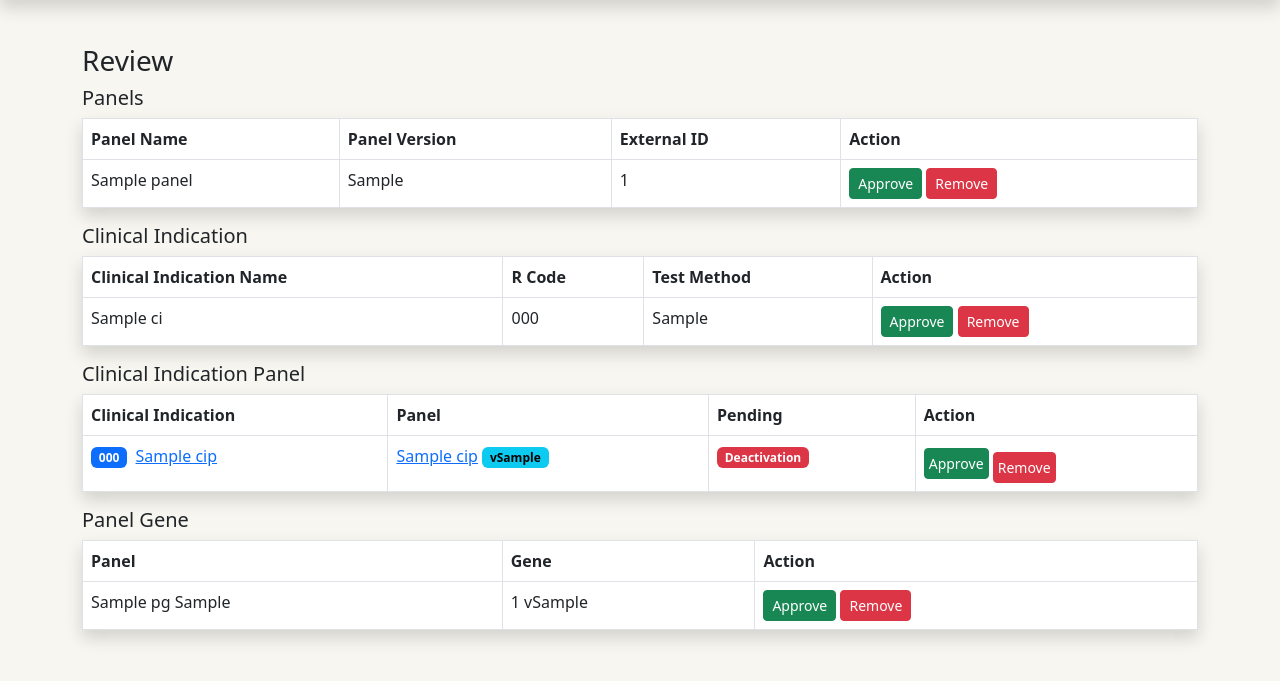
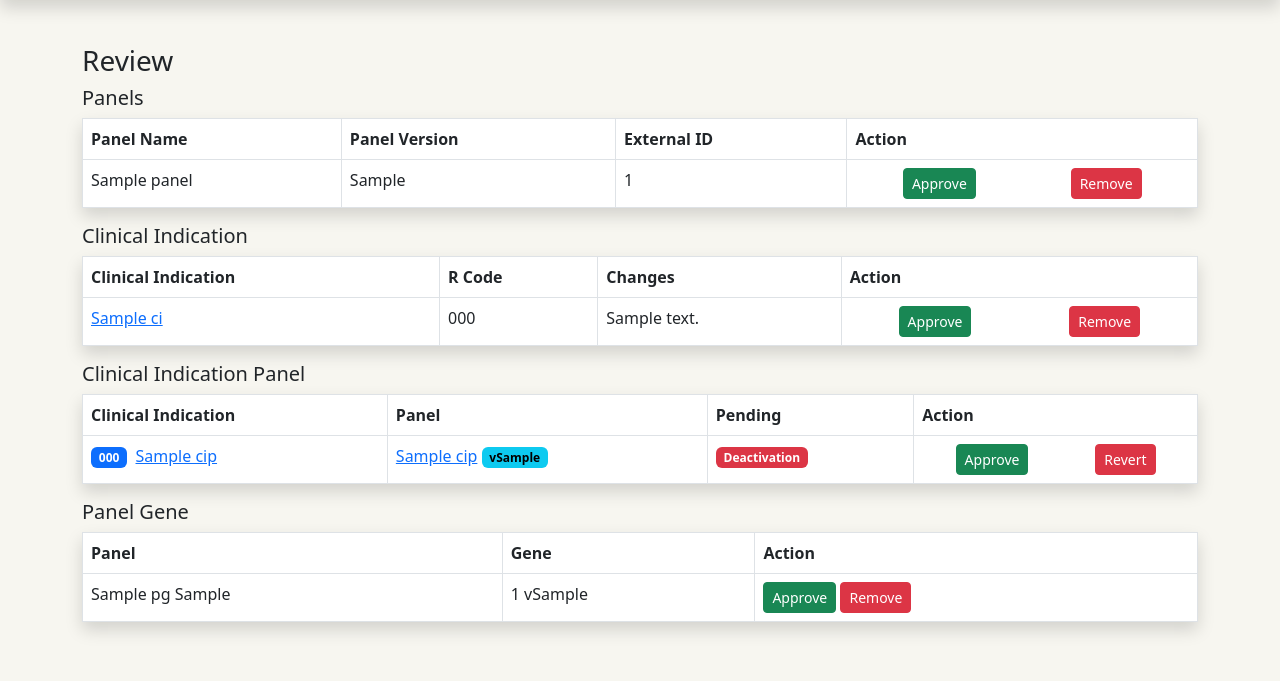
Before and after one commit to eastgenomics/eris, a Django app: template web/templates/web/review/pending.html in a window 1280 px wide. Shown: the part 56-737 px from the top of the page. Run offline with Django 3.2, Linux system fonts and the light colour scheme; tables that the repository leaves empty hold one stand-in row (values such as "Sample post"); the template is opened without the code that fills it: values that come from a table or form of the project are taken from there, most other values are stand-ins (such as "Sample title", 1, 10 or a date in 2020); some libraries are stand-ins or nearby versions.

Commit message:
review page

```diff
--- a/requests_app/management/commands/_insert_ci.py
+++ b/requests_app/management/commands/_insert_ci.py
@@ -53,9 +53,15 @@ def flag_clinical_indication_panel_for_review(
     Controller function which takes a clinical indication/panel link, and flags them for manual review.
     This is useful when a new CI is added, e.g. from test directory, and the user might want to switch to
     using that for a panel instead.
+
+    This function is normally called when there is a new ci-panel link when seeding thus
+    the old ci-panel link will be flagged to be deactivated / ignored
+    while the new one will be created with pending `True`
     """
 
     clinical_indication_panel.pending = True
+    clinical_indication_panel.current = False
+    # this function mainly deal with old ci-panel link so changing `current` here to False make sense
     clinical_indication_panel.save()
 
     ClinicalIndicationPanelHistory.objects.create(
--- a/web/templates/web/info/clinical.html
+++ b/web/templates/web/info/clinical.html
@@ -141,7 +141,11 @@
                     <tr>
                         <td>{{ history.created }}</td>
                         <td>{{ history.note }}</td>
+                        {% if history.user|length > 35 %}
                         <td>{{ history.user|truncatechars:30 }}{{ history.user|slice:'::-1'|truncatechars:30|slice:'::-1' }}</td>
+                        {% else %}
+                        <td>{{ history.user }}</td>
+                        {% endif %}
                         <td>{{ history.clinical_indication_panel_id }}</td>
                     </tr>
                     {% endfor %}
--- a/web/templates/web/review/pending.html
+++ b/web/templates/web/review/pending.html
@@ -29,8 +29,21 @@
                         <td>{{ panel.panel_version }}</td>
                         <td>{{ panel.external_id }}</td>
                         <td>
-                            <button type="button" class="btn btn-success btn-sm">Approve</button>
-                            <button type="button" class="btn btn-danger btn-sm">Remove</button>
+                            <div class="d-flex justify-content-around">
+                                <form action="{% url 'review' %}" method="POST">
+                                    {% csrf_token %}
+                                    <input type="text" class="form-control visually-hidden" name="panel_id" value="{{ panel.id }}">
+                                    <input type="text" class="form-control visually-hidden" name="action" value="approve_panel">
+                                    <button type="submit" class="btn btn-success btn-sm">Approve</button>
+                                </form>
+                                <!-- ignoring action on ci-panel link -->
+                                <form action="{% url 'review' %}" method="POST">
+                                    {% csrf_token %}
+                                    <input type="text" class="form-control visually-hidden" name="panel_id" value="{{ panel.id }}">
+                                    <input type="text" class="form-control visually-hidden" name="action" value="remove_panel">
+                                    <button type="submit" class="btn btn-danger btn-sm">Remove</button>
+                                </form>
+                            </div>
                         </td>
                     </tr>
                 {% endfor %}
@@ -52,21 +65,38 @@
             <table class="table table-bordered shadow">
                 <thead>
                   <tr>
-                    <th scope="col">Clinical Indication Name</th>
+                    <th scope="col">Clinical Indication</th>
                     <th scope="col">R Code</th>
-                    <th scope="col">Test Method</th>
+                    <th scope="col">Changes</th>
                     <th scope="col">Action</th>
                   </tr>
                 </thead>
                 <tbody>
                 {% for ci in cis %}
                     <tr>
-                        <td>{{ ci.name }}</td>
+                        <td><a href="{% url 'clinical_indication' ci.id %}">{{ ci.name }}</a></td>
                         <td>{{ ci.r_code }}</td>
-                        <td>{{ ci.test_method }}</td>
+                        {% if ci.reason.note %}
+                            <td>{{ ci.reason.note }}</td>
+                        {% else %}
+                            <td>{{ ci.reason }}</td>
+                        {% endif %}
                         <td>
-                            <button type="button" class="btn btn-success btn-sm">Approve</button>
-                            <button type="button" class="btn btn-danger btn-sm">Remove</button>
+                            <div class="d-flex justify-content-around">
+                                <form action="{% url 'review' %}" method="POST">
+                                    {% csrf_token %}
+                                    <input type="text" class="form-control visually-hidden" name="ci_id" value="{{ ci.id }}">
+                                    <input type="text" class="form-control visually-hidden" name="action" value="approve_ci">
+                                    <button type="submit" class="btn btn-success btn-sm">Approve</button>
+                                </form>
+                                <!-- ignoring action on ci-panel link -->
+                                <form action="{% url 'review' %}" method="POST">
+                                    {% csrf_token %}
+                                    <input type="text" class="form-control visually-hidden" name="ci_id" value="{{ ci.id }}">
+                                    <input type="text" class="form-control visually-hidden" name="action" value="remove_ci">
+                                    <button type="submit" class="btn btn-danger btn-sm">Remove</button>
+                                </form>
+                            </div>
                         </td>
                     </tr>
                 {% endfor %}
@@ -105,8 +135,22 @@
                         <td><span class="badge text-bg-danger">Deactivation</span></td>
                         {% endif %}
                         <td>
-                            <button type="button" class="btn btn-success btn-sm p-1">Approve</button>
-                            <button type="button" class="btn btn-danger btn-sm p-1 mt-2">Remove</button>
+                            <div class="d-flex justify-content-around">
+                                <!-- approving new ci-panel link -->
+                                <form action="{% url 'review' %}" method="POST">
+                                    {% csrf_token %}
+                                    <input type="text" class="form-control visually-hidden" name="cip_id" value="{{ cip.id }}">
+                                    <input type="text" class="form-control visually-hidden" name="action" value="approve_cip">
+                                    <button type="submit" class="btn btn-success btn-sm">Approve</button>
+                                </form>
+                                <!-- ignoring action on ci-panel link -->
+                                <form action="{% url 'review' %}" method="POST">
+                                    {% csrf_token %}
+                                    <input type="text" class="form-control visually-hidden" name="cip_id" value="{{ cip.id }}">
+                                    <input type="text" class="form-control visually-hidden" name="action" value="revert_cip">
+                                    <button type="submit" class="btn btn-danger btn-sm">Revert</button>
+                                </form>
+                            </div>
                         </td>
                     </tr>
                 {% endfor %}
```
Also changed, not shown: requests_app/management/commands/history.py (+12 -4 lines), web/templates/web/info/clinical_indication_panels.html (+6 -6 lines), web/views.py (+138 -8 lines).
